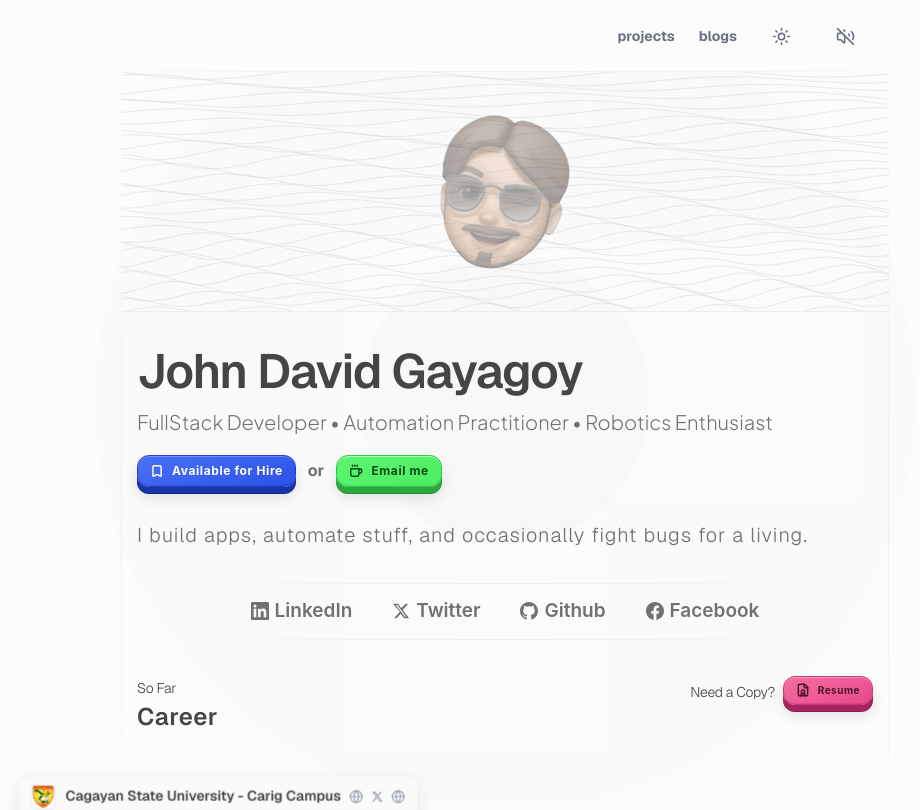
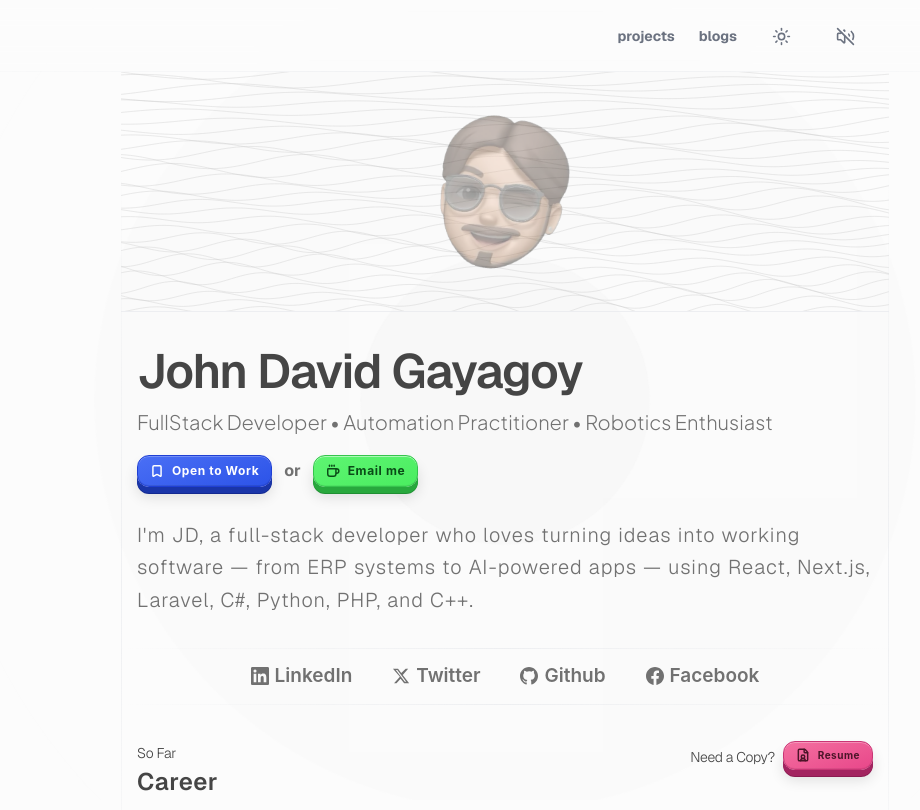
Before and after one commit to JDgayagoy/jdg, a Next.js app: page / in a window 1280 px wide. Shown: the top 810 px of the page, without its empty margins (135-1055 px from the left). Built offline with nearby package versions, Linux system fonts and the light colour scheme; no server answers.

Commit message:
Added an about me

```diff
--- a/app/components/Aboutme.tsx
+++ b/app/components/Aboutme.tsx
@@ -61,7 +61,7 @@ export default function Aboutme() {
                         letterSpacing: "0.05em",
                     }}
                 >
-                    <Bookmark size={14} strokeWidth={2.5} /> Available for Hire
+                    <Bookmark size={14} strokeWidth={2.5} /> Open to Work
                 </a>
                 <span className="font-bold transition-colors duration-300" style={{ color: 'var(--text-secondary)' }}>or</span>
                 <a
@@ -98,8 +98,8 @@ export default function Aboutme() {
                 className="font-light text-lg md:text-xl leading-relaxed tracking-wider mt-8 transition-colors duration-300"
                 style={{ color: 'var(--text-secondary)' }}
             >
-                I build apps, automate stuff, and occasionally fight bugs for a living.
-            </motion.h2>
+            I'm JD, a full-stack developer who loves turning ideas into working software — from ERP systems to AI-powered apps — using React, Next.js, Laravel, C#, Python, PHP, and C++.
+             </motion.h2>
 
             {/* Horizontal lines */}
             <div className="absolute -top-[40%] left-0 h-[240%] w-px" style={{ background: `linear-gradient(to bottom, transparent, var(--border-divider), transparent)` }} />
```
